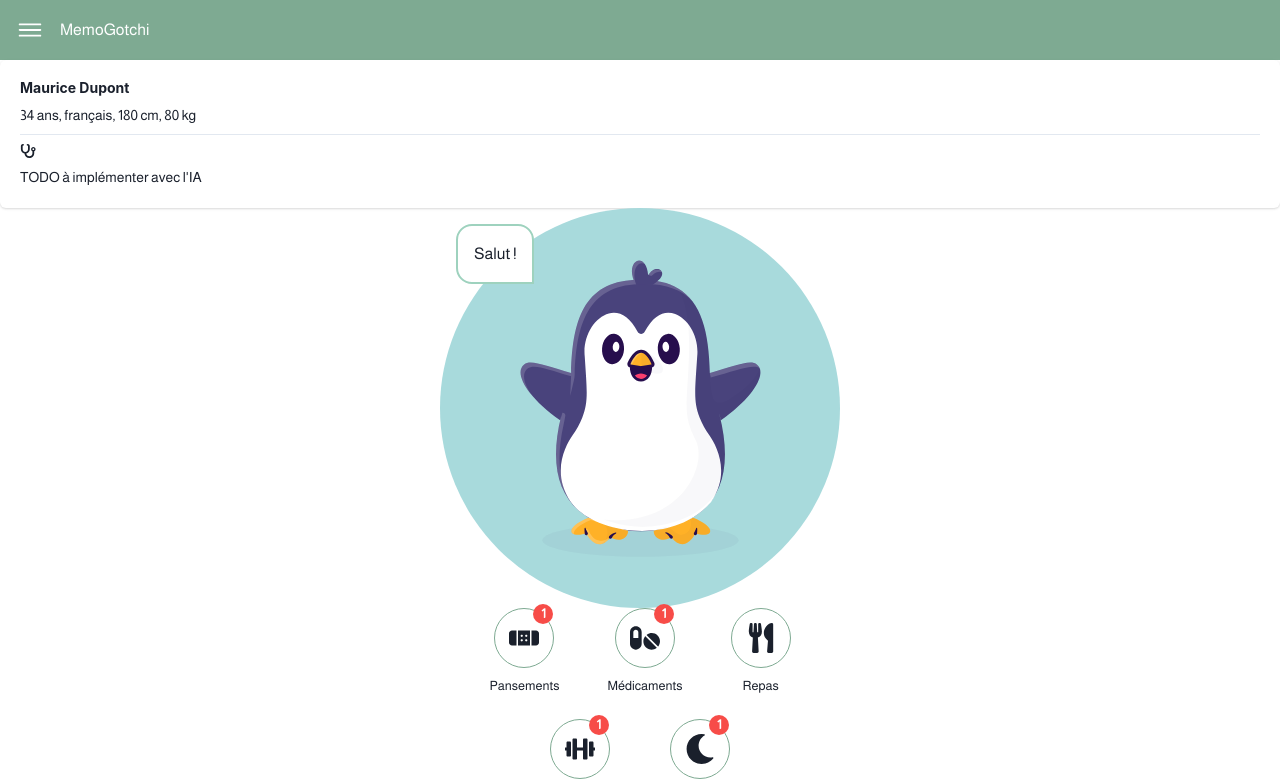
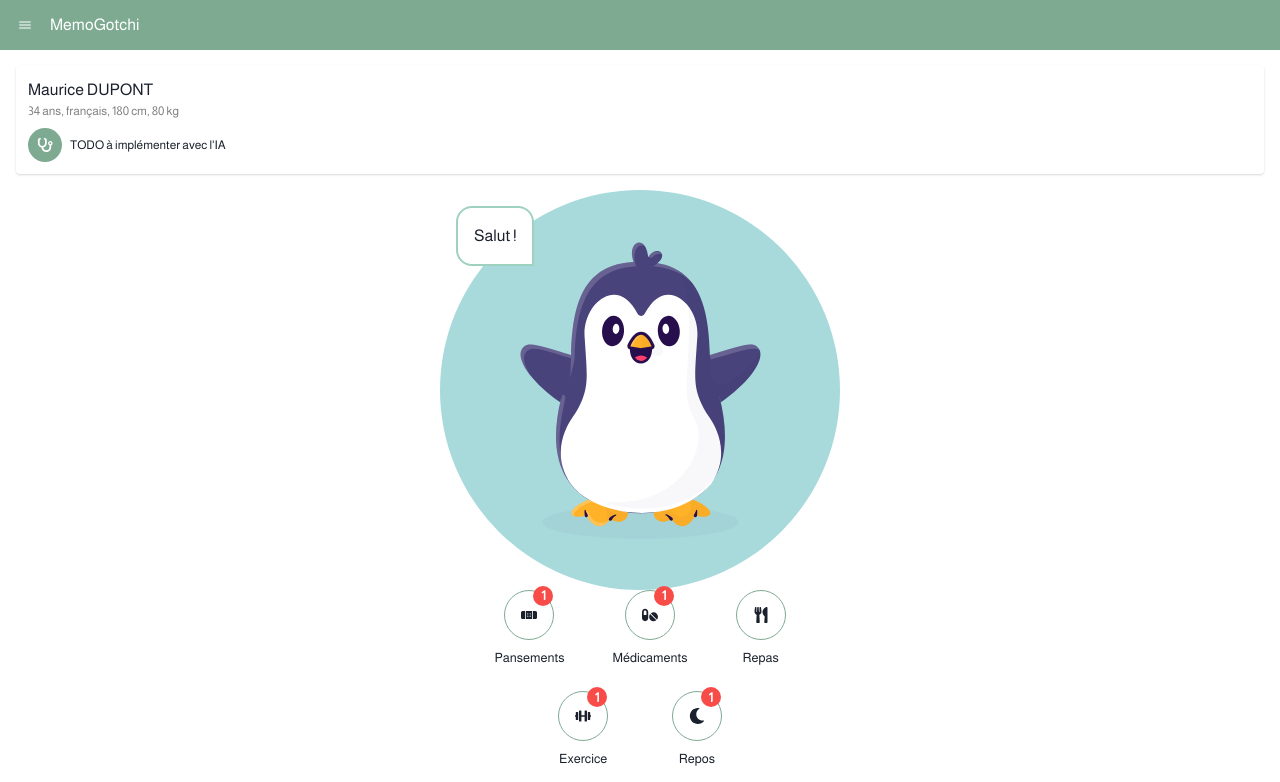
Before and after one commit to Wadoux-Nicolas/tamalou, a React (Vite) app in the folder front/: page / in a window 1280 px wide. Shown: the top 782 px of the page. Built offline with nearby package versions, Linux system fonts and the light colour scheme.

Commit message:
improve header style

```diff
--- a/front/src/App.tsx
+++ b/front/src/App.tsx
@@ -28,7 +28,7 @@ function App() {
         <>
             <Flex align="center" justifyContent="space-between" h="100vh" flexDirection="column">
                 <Header/>
-                <Box alignSelf="flex-start" w="100vw">
+                <Box alignSelf="flex-start" w="100vw" p={4}>
                     <PatientCard patient={PatientMauriceDupont}/>
                 </Box>
                 <PenguinComponent/>
@@ -45,7 +45,7 @@ function App() {
                             {
                                 type: 'sent',
                                 content: 'Hello Maurice, how are you today?',
-                                avatarName: 'Maurice Dupont',
+                                avatarName: 'Maurice DUPONT',
                             },
                             {
                                 avatarIcon: FaHospitalUser,
@@ -57,7 +57,7 @@ function App() {
                                 content: 'No messages to display',
                             },
                             {
-                                avatarName: 'Maurice Dupont',
+                                avatarName: 'Maurice DUPONT',
                                 type: 'sent',
                                 outlined: true,
                                 content: 'Hello Maurice, how are you today?',
--- a/front/src/components/CustomButton.tsx
+++ b/front/src/components/CustomButton.tsx
@@ -10,7 +10,9 @@ const CustomButton = forwardRef((
         bgColor,
         borderColor = "transparent",
         badgeContent,
-        onClick
+        onClick,
+        height = "50px",
+        width = "50px",
     }: {
         icon: IconType,
         text?: string,
@@ -18,7 +20,9 @@ const CustomButton = forwardRef((
         bgColor?: string,
         borderColor?: string,
         badgeContent?: string|number,
-        onClick?: () => void
+        onClick?: () => void,
+        height?: string,
+        width?: string
     },
     ref: ForwardedRef<HTMLDivElement>
 ) => {
@@ -34,8 +38,8 @@ const CustomButton = forwardRef((
                 borderRadius="full"
                 bgColor={bgColor}
                 p={4}
-                width="60px"
-                height="60px"
+                width={width}
+                height={height}
             >
                 {badgeContent && (
                     <Badge
@@ -55,7 +59,7 @@ const CustomButton = forwardRef((
                         {badgeContent}
                     </Badge>
                 )}
-                <Icon as={icon} color={iconColor} boxSize="30px" />
+                <Icon as={icon} color={iconColor} />
             </Box>
             {text && <Text fontSize="0.8rem" mt={"2"} textAlign="center">{text}</Text>}
         </Box>
--- a/front/src/components/PatientCard.tsx
+++ b/front/src/components/PatientCard.tsx
@@ -1,6 +1,7 @@
-import {Box, Card, CardBody, Heading, Stack, StackDivider, Text} from "@chakra-ui/react";
+import {Card, CardBody, Flex, Text} from "@chakra-ui/react";
 import {Patient} from "../models/patient.ts";
-import { FaStethoscope } from "react-icons/fa6";
+import {FaStethoscope} from "react-icons/fa6";
+import CustomButton from "./CustomButton.tsx";
 
 
 const PatientCard = (
@@ -9,29 +10,28 @@ const PatientCard = (
     }: { patient: Patient }
 ) => {
     return (
-        <Card>
+        <Card variant={"elevated"} size={"sm"}>
             <CardBody>
-                <Stack
-                    divider={
-                        <StackDivider/>
-                    }
-                    spacing='2'
-                >
-                    <Box>
-                        <Heading size='xs'>
-                            {patient.firstName} {patient.lastName}
-                        </Heading>
-                        <Text pt='2' fontSize='sm'>
-                            {patient.age} ans, {patient.nationality}, {patient.height} cm, {patient.weight} kg
-                        </Text>
-                    </Box>
-                    <Box>
-                        <FaStethoscope/>
-                        <Text pt='2' fontSize='sm'>
-                            {patient.pathologiesSummary}
-                        </Text>
-                    </Box>
-                </Stack>
+                <Flex flexDirection="column" mb={2}>
+                    <Text size='xs'>
+                        {patient.firstName} {patient.lastName}
+                    </Text>
+                    <Text fontSize='xs' color={"grey"}>
+                        {patient.age} ans, {patient.nationality}, {patient.height} cm, {patient.weight} kg
+                    </Text>
+                </Flex>
+                <Flex gap={2}>
+                    <CustomButton
+                        width={"20px"}
+                        height={"20px"}
+                        iconColor={"white"}
+                        bgColor={"green.main"}
+                        icon={FaStethoscope}
+                    />
+                    <Text pt='2' fontSize='xs'>
+                        {patient.pathologiesSummary}
+                    </Text>
+                </Flex>
             </CardBody>
         </Card>
     );
--- a/front/src/main.tsx
+++ b/front/src/main.tsx
@@ -11,6 +11,7 @@ const colors = {
         light: "#9ED2BE",
         main: "#7EAA92",
     },
+    grey: "#808080",
     white: "#FFFFFF",
     alert: "#F74C48",
     black: "#000000"
--- a/front/src/mocks/patient.ts
+++ b/front/src/mocks/patient.ts
@@ -3,7 +3,7 @@ import {Patient} from "../models/patient.ts";
 export const PatientMauriceDupont: Patient = {
     id: 1,
     firstName: 'Maurice',
-    lastName: 'Dupont',
+    lastName: 'DUPONT',
     age: 34,
     height: 180,
     weight: 80,
```
